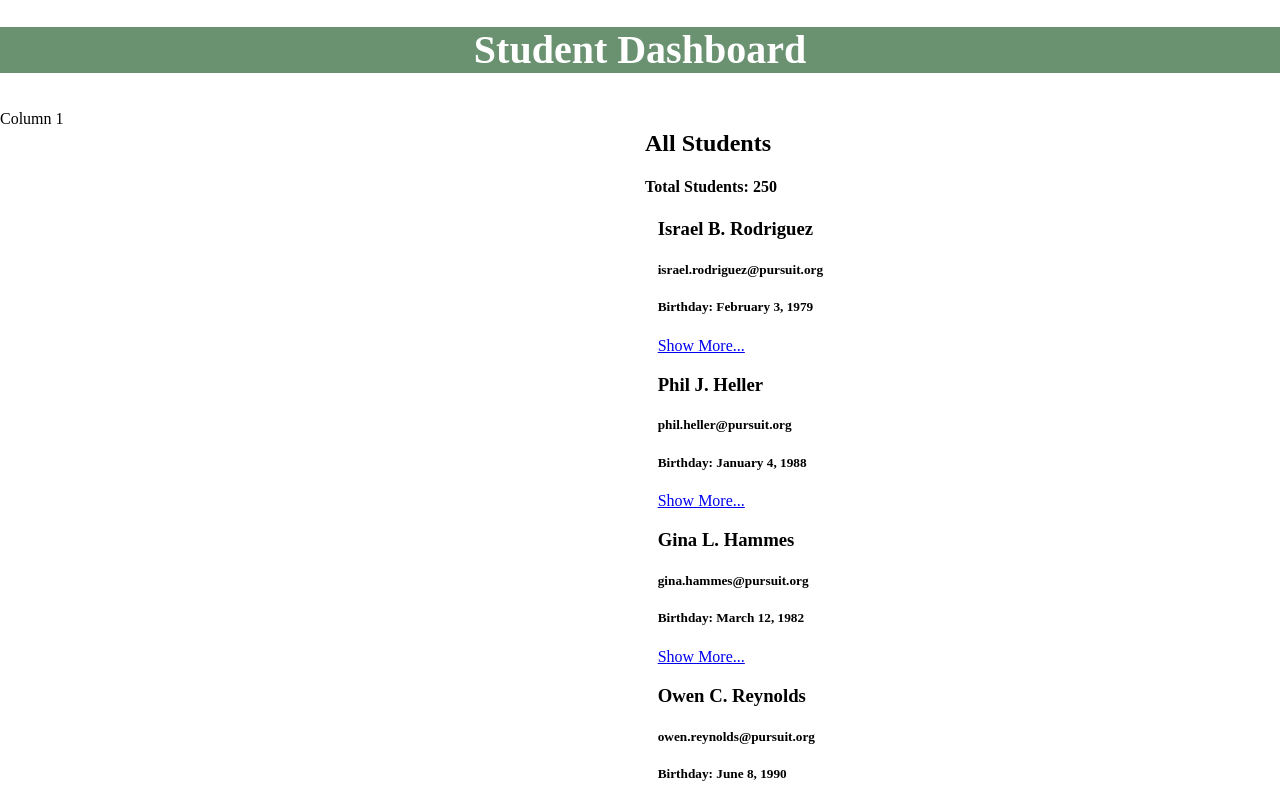
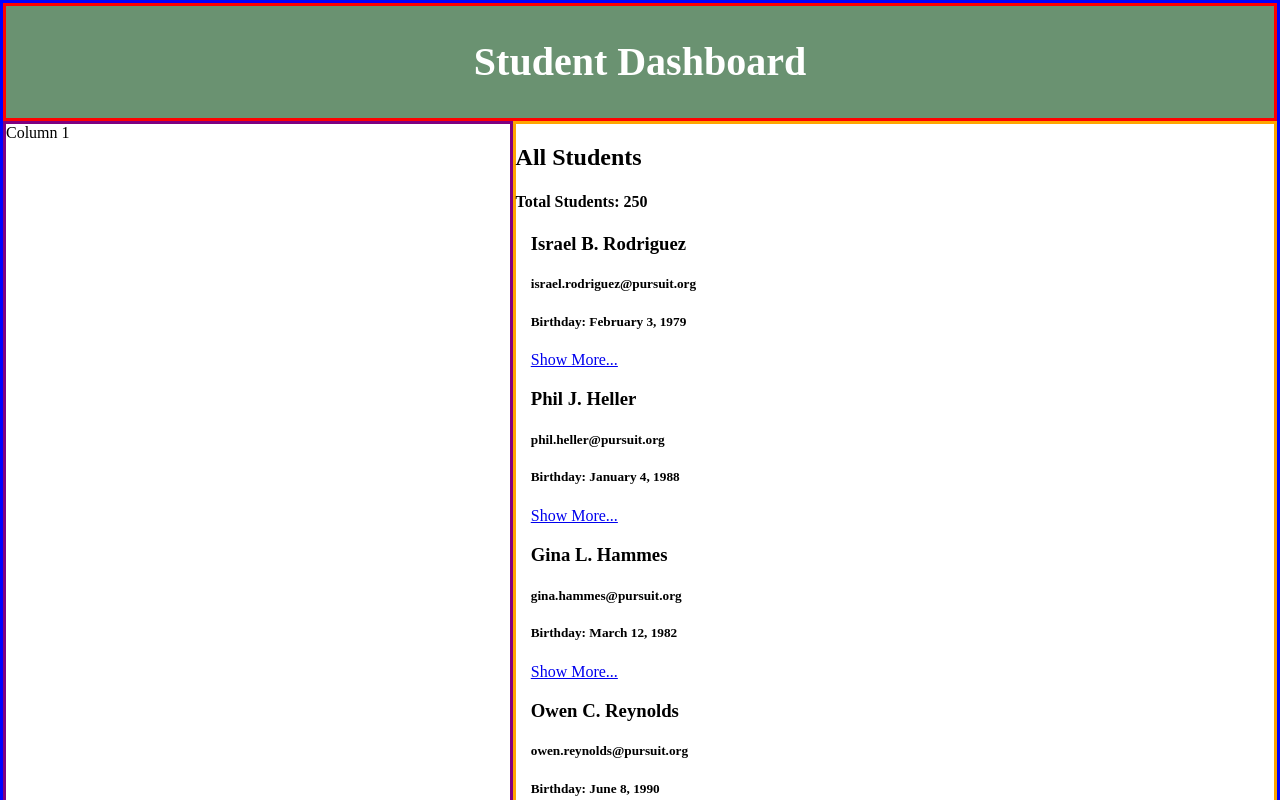
Before and after one commit to Vandhana-Mohan/project-student-dashboard, a React (Create React App) app: page / in a window 1280 px wide. Shown: the top 800 px of the page. Built offline with nearby package versions, Linux system fonts and the light colour scheme.

Commit message:
header.css

```diff
--- a/src/App.css
+++ b/src/App.css
@@ -1,26 +1,31 @@
 .main__container {
   display: grid;
   grid-template-rows: auto 1fr auto; /* sets the grid rows */
-  grid-template-columns: 1fr 1fr; /* sets the grid columns */
-  grid-gap: 10px; /* adds a gap between the grid items */
+  grid-template-columns: 40% 60%;   /* sets the grid columns */
+  /* grid-gap: 10px;                /* adds a gap between the grid items */
+  border:3px solid blue;
 }
 
 .header {
-  grid-row: 1; /* sets the header to the first row */
+  grid-row: 1;             /* sets the header to the first row */
   grid-column: 1 / span 2; /* spans the header across two columns */
+  border:3px solid red;
 }
 
 .cohort__container {
-  grid-row: 2; /* sets the first column to the second row */
+  grid-row: 2;     /* sets the first column to the second row */
   grid-column: 1; /* sets the first column to the first column */
+  border:3px solid purple;
 }
 
 .student__container {
-  grid-row: 2; /* sets the second column to the second row */
+  grid-row: 2;    /* sets the second column to the second row */
   grid-column: 2; /* sets the second column to the second column */
+  border:3px solid orange;
 }
 
 .footer {
-  grid-row: 3; /* sets the footer to the last row */
+  grid-row: 3;              /* sets the footer to the last row */
   grid-column: 1 / span 2; /* spans the footer across two columns */
+  border:3px solid green;
 }
--- a/src/Styles/Header.css
+++ b/src/Styles/Header.css
@@ -1,6 +1,7 @@
 
 .style__header{
     background-color: rgb(106,146,113);
+    padding:0.5%;
 }
 
 .header__title{
```
